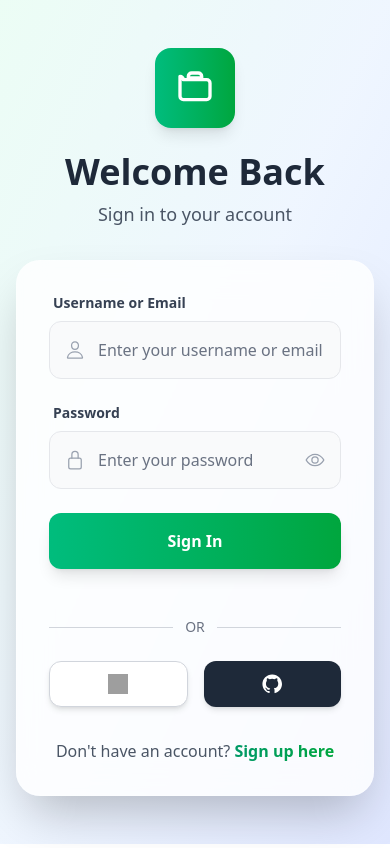
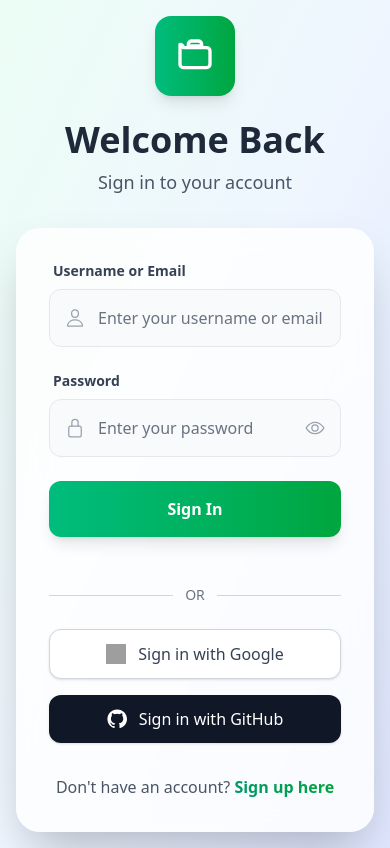
Before and after one commit to SiddheshWonderBiz/asset-hierarchy-frontend, a React (Vite) app: page /login in a window 390 px wide. Built offline with nearby package versions, Linux system fonts and the light colour scheme; grey boxes are pictures that could not be loaded.

Commit message:
filtering chnaged

```diff
--- a/src/pages/Home.jsx
+++ b/src/pages/Home.jsx
@@ -135,30 +135,26 @@ useEffect(() => {
 
   const isMatch = node.name?.toLowerCase().includes(term.toLowerCase());
 
-    // If parent matches → return full node (with all children intact)
+  // If the current node matches → return it WITH its full children (unfiltered)
   if (isMatch) {
-      return { ...node }; // keep all children untouched
+    return { ...node }; // return this node and all its children intact
   }
 
-    // Otherwise → check children recursively
-    const matchingChildren = [];
+  // Otherwise → check its children recursively
   if (node.children) {
-      node.children.forEach((child) => {
+    for (const child of node.children) {
       const filteredChild = filterHierarchy(child, term);
       if (filteredChild) {
-          matchingChildren.push(filteredChild);
+        // Return ONLY the matching child branch
+        return filteredChild;
       }
-      });
+    }
   }
 
-    // If children match, keep them
-    if (matchingChildren.length > 0) {
-      return { ...node, children: matchingChildren };
-    }
-
-    // No match at all → drop
+  // No match found
   return null;
 };
+
 
   const handleSearch = (term) => {
     setSearchTerm(term);
--- a/src/pages/Login.jsx
+++ b/src/pages/Login.jsx
@@ -165,39 +165,41 @@ const Login = () => {
             </div>
 
             {/*  Login Button */}
-            <div className="flex flex-row gap-4">
+            <div className="flex flex-col sm:flex-row gap-4 w-full">
+              {/* Google Login Button */}
               <button
                 type="button"
                 onClick={() => {
-                  // redirect to backend Google login endpoint
                   window.location.href =
                     "https://localhost:7092/api/Auth/google-login";
                 }}
-                className="w-full flex items-center justify-center bg-white border border-gray-300 text-gray-700 font-semibold py-3 px-6 rounded-xl shadow-md hover:bg-gray-50 hover:shadow-lg transition-all duration-300"
+                className="w-full flex items-center justify-center gap-3 bg-white border border-gray-300 text-gray-700 font-medium py-3 px-6 rounded-xl shadow-sm hover:bg-gray-50 hover:shadow-md transition-all duration-300"
               >
                 <img
                   src="https://developers.google.com/identity/images/g-logo.png"
                   alt="Google Logo"
-                  className="w-5 h-5 "
+                  className="w-5 h-5"
                 />
-
+                <span>Sign in with Google</span>
               </button>
 
+              {/* GitHub Login Button */}
               <button
                 type="button"
                 onClick={() => {
                   window.location.href =
                     "https://localhost:7092/api/Auth/github-login";
                 }}
-                className="w-full flex items-center justify-center bg-gray-800 text-white font-semibold py-3 px-6 rounded-xl shadow-md hover:bg-gray-900 transition-all duration-300"
+                className="w-full flex items-center justify-center gap-3 bg-gray-900 text-white font-medium py-3 px-6 rounded-xl shadow-sm hover:bg-gray-800 hover:shadow-md transition-all duration-300"
               >
                 <svg
-                  className="w-5 h-5 "
+                  className="w-5 h-5"
                   fill="currentColor"
                   viewBox="0 0 24 24"
                 >
                   <path d="M12 .5C5.65.5.5 5.65.5 12c0 5.08 3.29 9.39 7.86 10.91.58.11.79-.25.79-.56 0-.28-.01-1.02-.02-2-3.2.69-3.88-1.55-3.88-1.55-.53-1.36-1.3-1.72-1.3-1.72-1.06-.72.08-.71.08-.71 1.17.08 1.79 1.2 1.79 1.2 1.04 1.78 2.73 1.27 3.4.97.11-.76.41-1.27.74-1.56-2.55-.29-5.23-1.28-5.23-5.7 0-1.26.45-2.3 1.19-3.11-.12-.3-.52-1.52.11-3.17 0 0 .97-.31 3.18 1.18a11.01 11.01 0 015.8 0c2.21-1.49 3.18-1.18 3.18-1.18.63 1.65.23 2.87.11 3.17.74.81 1.19 1.85 1.19 3.11 0 4.43-2.68 5.41-5.24 5.69.42.36.79 1.08.79 2.18 0 1.57-.01 2.84-.01 3.22 0 .31.21.68.8.56C20.71 21.39 24 17.08 24 12c0-6.35-5.15-11.5-11.5-11.5z" />
                 </svg>
+                <span>Sign in with GitHub</span>
               </button>
             </div>
           </form>
```
Lines whose indentation alone changed are shown as unchanged.
